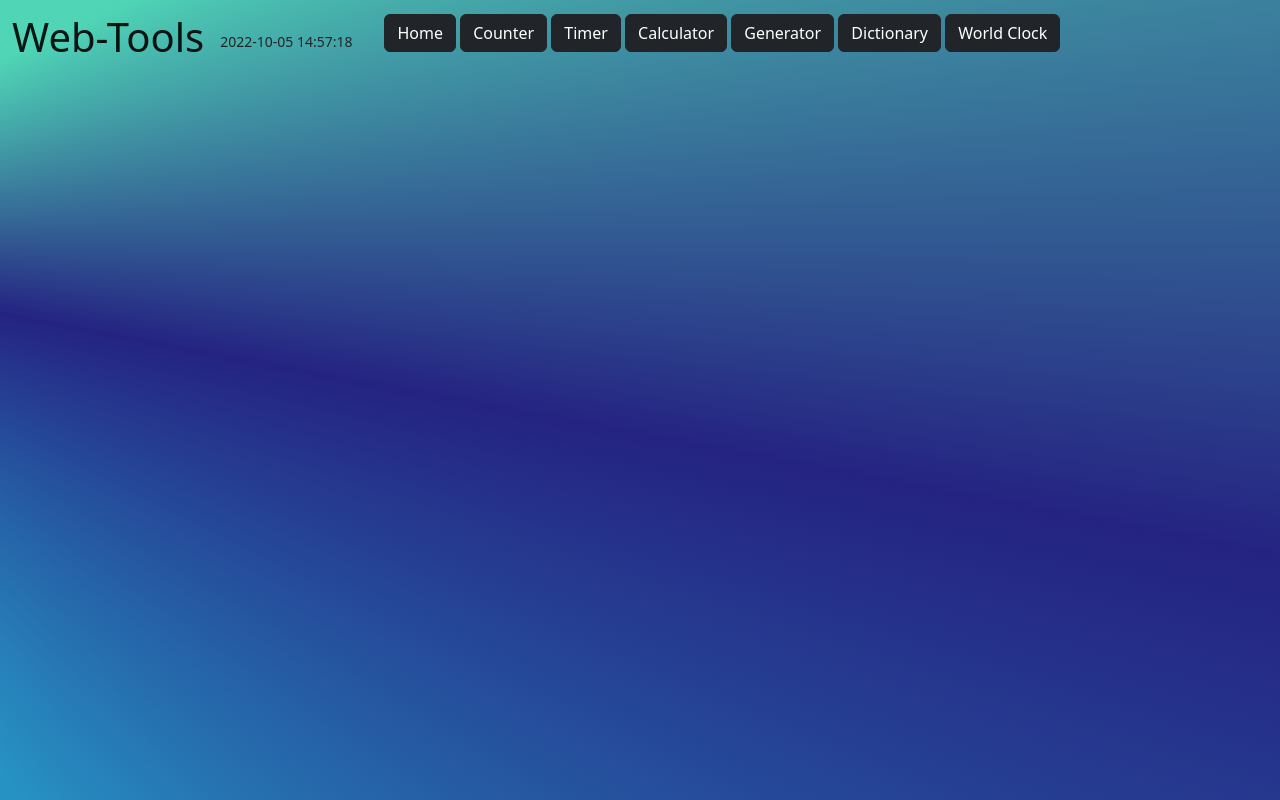
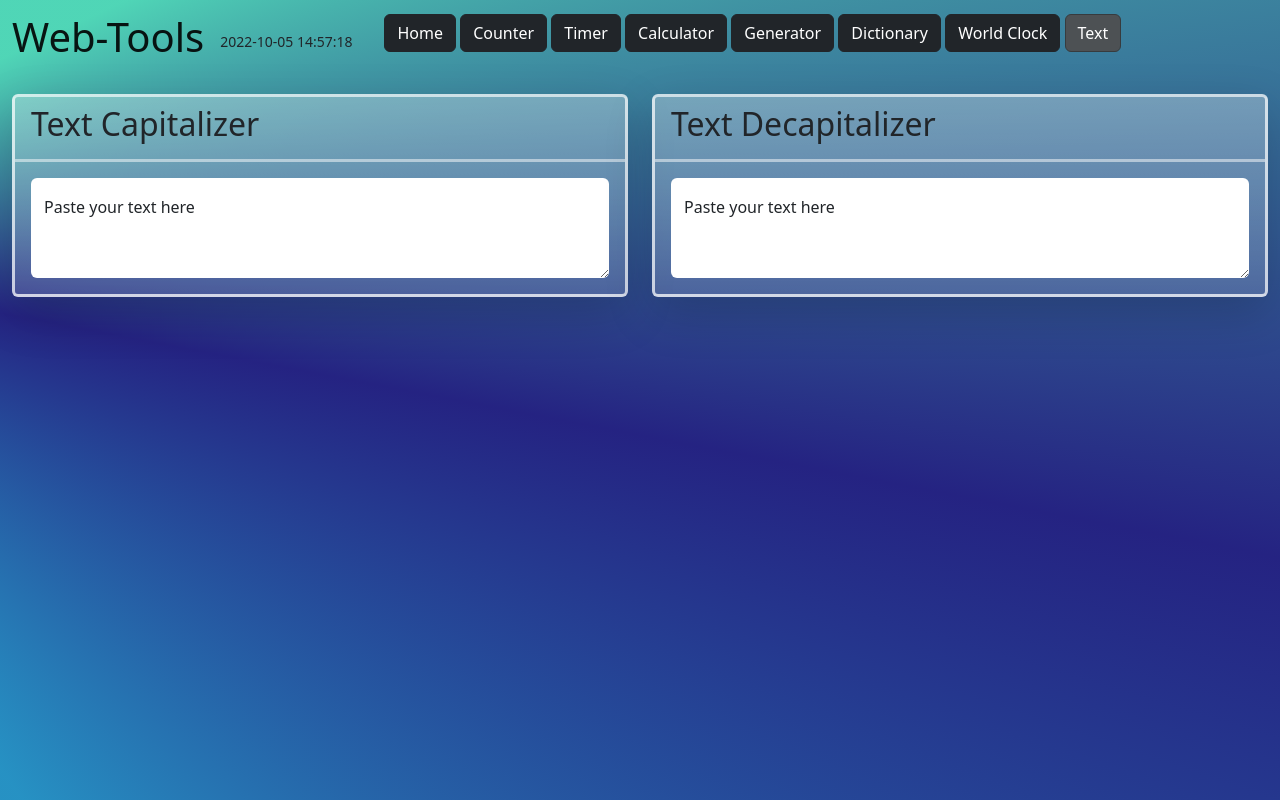
Before and after one commit to kazumasasama/web-tools-react, a React (Create React App) app: page /text in a window 1280 px wide. Built offline with nearby package versions, Linux system fonts and the light colour scheme.

Commit message:
add Text

```diff
--- a/src/App.js
+++ b/src/App.js
@@ -9,6 +9,7 @@ import Calculator from './Calculator';
 import Generator from './Generator';
 import Dictionary from './Dictionary';
 import WorldClock from './WorldClock';
+import Text from './Text';
 
 export default function App() {
 
@@ -31,6 +32,7 @@ export default function App() {
         <Route path='/generator' element={<Generator />} />
         <Route path='/dictionary' element={<Dictionary />} />
         <Route path='/world-clock' element={<WorldClock />} />
+        <Route path='/text' element={<Text />} />
       </Routes>
     </Container>
   );
--- a/src/Dictionary.js
+++ b/src/Dictionary.js
@@ -10,32 +10,6 @@ function Dictionary() {
   const [history, setHistory] = useState([])
   const [synonyms, setSynonyms] = useState([])
   const [pronunciation, setPronunciation] = useState()
-
-  function getWords() {
-    const options = {
-      method: 'GET',
-      url: `https://wordsapiv1.p.rapidapi.com/words/${keyword}`,
-      headers: {
-        'X-RapidAPI-Key': process.env.REACT_APP_WORDS_API,
-        'X-RapidAPI-Host': 'wordsapiv1.p.rapidapi.com'
-      }
-    };
-
-    axios.request(options)
-    .then((res)=> {
-      setDefinitions(res.data.results);
-      setHistory(history.concat(
-        {
-          title: keyword,
-          definitions: res.data.results,
-        }
-      ))
-      console.log(history)
-    })
-    .catch(function (error) {
-      console.error(error);
-    });
-  }
 
   function getWords() {
     const options = {
--- a/src/Header.js
+++ b/src/Header.js
@@ -1,5 +1,5 @@
 import * as React from 'react'
-import { Container, Nav, Navbar, Button, Row, Col } from 'react-bootstrap';
+import { Nav, Navbar, Button } from 'react-bootstrap';
 import { LinkContainer } from 'react-router-bootstrap'
 import { useLocation } from "react-router-dom";
 import LiveClock from './LiveClock';
@@ -50,6 +50,9 @@ function Header() {
               </LinkContainer>{' '}
               <LinkContainer to='/world-clock'>
                 <Button variant="dark">World Clock</Button>
+              </LinkContainer>{' '}
+              <LinkContainer to='/text'>
+                <Button variant="dark">Text</Button>
               </LinkContainer>
             </Nav.Item>
           </Nav>
--- /dev/null
+++ b/src/Text.js
@@ -0,0 +1,19 @@
+import * as React from 'react'
+import { Row, Col } from 'react-bootstrap';
+import TextCapitalize from './components/TextCapitalize';
+import TextDecapitalize from './components/TextDecapitalize';
+
+function Text() {
+  return (
+    <Row>
+      <Col>
+        <TextCapitalize/>
+      </Col>
+      <Col>
+        <TextDecapitalize/>
+      </Col>
+    </Row>
+  )
+}
+
+export default Text;
--- a/src/components/DictEng.js
+++ b/src/components/DictEng.js
@@ -21,8 +21,8 @@ function DictEng(props) {
       </Card.Body>
       {props.definitions.length ? (
         <Card.Footer>
-          <h5 className='dictionary-title'>Definition</h5>
-          <ol className='dictionary-text'>
+          <h5 className='white-text'>Definition</h5>
+          <ol className='white-text'>
             {props.definitions.map((definition, index)=> {
               return (
                 <li key={`definition-${index}`}>
@@ -35,8 +35,8 @@ function DictEng(props) {
       ) : <></>}
       {props.synonyms.length ? (
         <Card.Footer>
-          <h5 className='dictionary-title'>Synonyms</h5>
-          <ol className='dictionary-text'>
+          <h5 className='white-text'>Synonyms</h5>
+          <ol className='white-text'>
             {props.synonyms.map((synonym, index)=> {
               return (
                 <li key={`synonym-${index}`}>
@@ -49,8 +49,8 @@ function DictEng(props) {
       ) : <></>}
       {props.pronunciation ? (
         <Card.Footer>
-          <h5 className='dictionary-title'>Pronunciation</h5>
-          <p className='dictionary-text'>{props.pronunciation}</p>
+          <h5 className='white-text'>Pronunciation</h5>
+          <p className='white-text'>{props.pronunciation}</p>
         </Card.Footer>
       ) : <></>}
     </Card>
--- a/src/components/MinTimer.js
+++ b/src/components/MinTimer.js
@@ -13,16 +13,12 @@ function MinTimer() {
     // }
     let timerId = setInterval(()=> {
       count--;
-      console.log(count);
       if (count % 60 < 10) {
         setSeconds(('00' + (count % 60)).slice(-2));
       } else {
         setSeconds(count % 60)
       }
-      console.log((count % 60))
       setMinutes(Math.floor(count / 60));
-      console.log(Math.floor(count / 60))
-      console.log('======')
       setTimerId(timerId);
       if (count === 0) {
         clearInterval(timerId);
--- /dev/null
+++ b/src/components/TextCapitalize.js
@@ -0,0 +1,38 @@
+import { useState } from 'react'
+import {Card, Form, FloatingLabel, Button} from 'react-bootstrap';
+import capitalize from '../functions/capitalize';
+
+function TextCapitalize() {
+  const [text, setText] = useState('');
+  return(
+    <Card className='shadow-lg'>
+      <Card.Header>
+        <Card.Title><h2>Text Capitalizer</h2></Card.Title>
+      </Card.Header>
+      <Card.Body>
+        <Form>
+          <FloatingLabel controlId="floatingTextarea2" label="Paste your text here">
+            <Form.Control
+              as="textarea"
+              placeholder="Leave a comment here"
+              style={{ height: '100px' }}
+              onChange={event => setText(event.target.value)}
+            />
+          </FloatingLabel>
+        </Form>
+      </Card.Body>
+      {text !== '' ? (
+        <>
+          <Card.Footer>
+            <p className='white-text'>{capitalize(text)}</p>
+          </Card.Footer>
+          <Card.Footer className='d-flex justify-content-end'>
+            <Button variant='dark'>Clear Text</Button>
+          </Card.Footer>
+        </>
+      ) : <></>}
+    </Card>
+  )
+}
+
+export default TextCapitalize;
--- /dev/null
+++ b/src/components/TextDecapitalize.js
@@ -0,0 +1,38 @@
+import { useState } from 'react'
+import {Card, Form, FloatingLabel, Button} from 'react-bootstrap';
+import decapitalize from '../functions/decapitalize';
+
+function TextDecapitalize() {
+  const [text, setText] = useState('');
+  return(
+    <Card className='shadow-lg'>
+      <Card.Header>
+        <Card.Title><h2>Text Decapitalizer</h2></Card.Title>
+      </Card.Header>
+      <Card.Body>
+        <Form>
+          <FloatingLabel controlId="floatingTextarea2" label="Paste your text here">
+            <Form.Control
+              as="textarea"
+              placeholder="Leave a comment here"
+              style={{ height: '100px' }}
+              onChange={event => setText(event.target.value)}
+            />
+          </FloatingLabel>
+        </Form>
+      </Card.Body>
+      {text !== '' ? (
+        <>
+          <Card.Footer>
+            <p className='white-text'>{decapitalize(text)}</p>
+          </Card.Footer>
+          <Card.Footer className='d-flex justify-content-end'>
+            <Button variant='dark'>Clear Text</Button>
+          </Card.Footer>
+        </>
+      ) : <></>}
+    </Card>
+  )
+}
+
+export default TextDecapitalize;
--- /dev/null
+++ b/src/functions/capitalize.js
@@ -0,0 +1,6 @@
+function capitalize(str) {
+  if (typeof str !== 'string' || !str) return str;
+  return str.toUpperCase();
+};
+
+export default capitalize;
--- /dev/null
+++ b/src/functions/decapitalize.js
@@ -0,0 +1,6 @@
+function decapitalize(str) {
+  if (typeof str !== 'string' || !str) return str;
+  return str.toLowerCase();
+};
+
+export default decapitalize;
--- a/src/index.css
+++ b/src/index.css
@@ -52,13 +52,11 @@ body {
   width: 80px;
   max-width: 100px;
 }
-.dictionary-title {
-  color: white;
-}
-.dictionary-text {
+.white-text {
   list-style: disc;
   color: white;
 }
+
 
 /* react-clock */
 .day-clock.react-clock__face {
```
